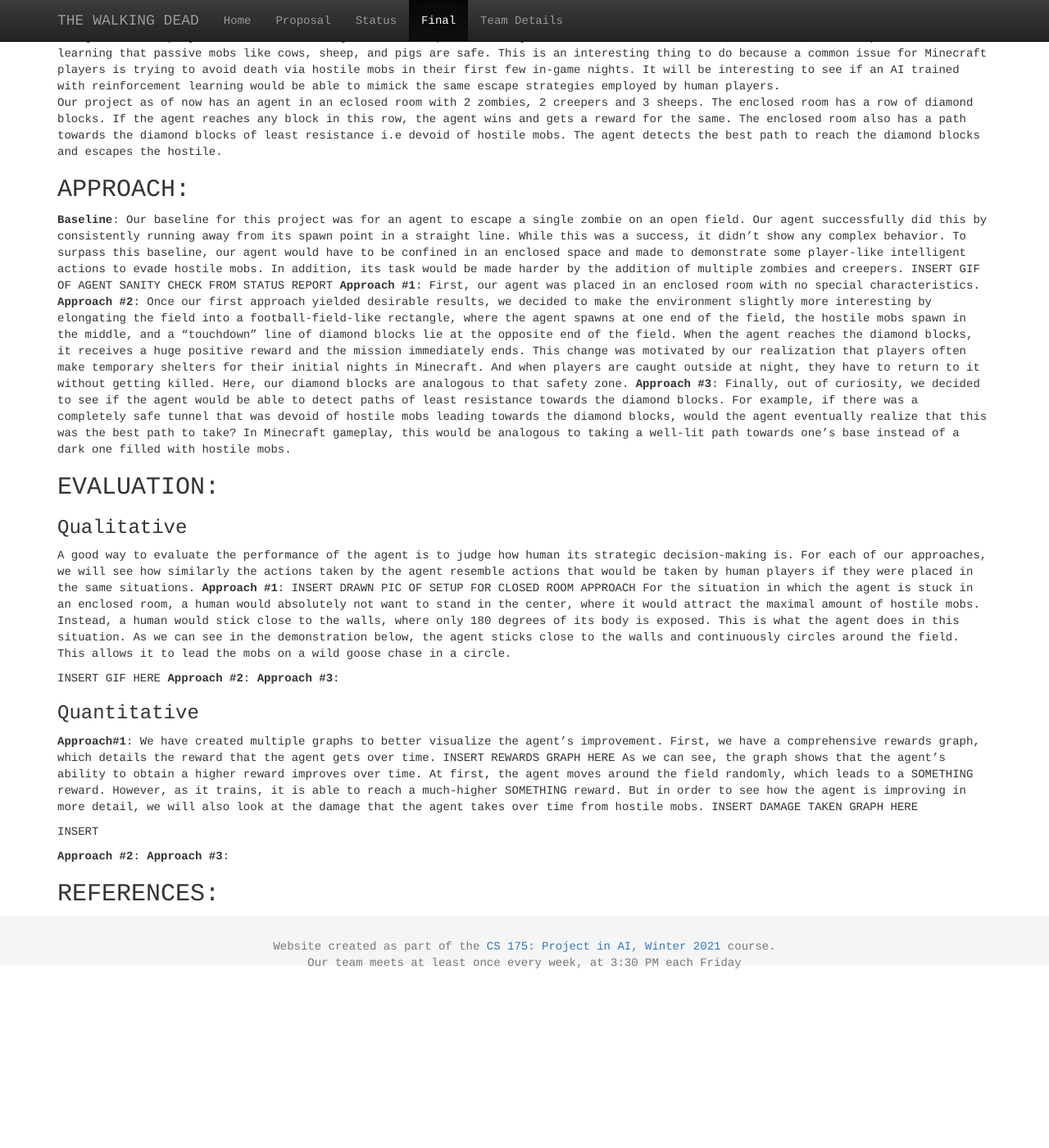
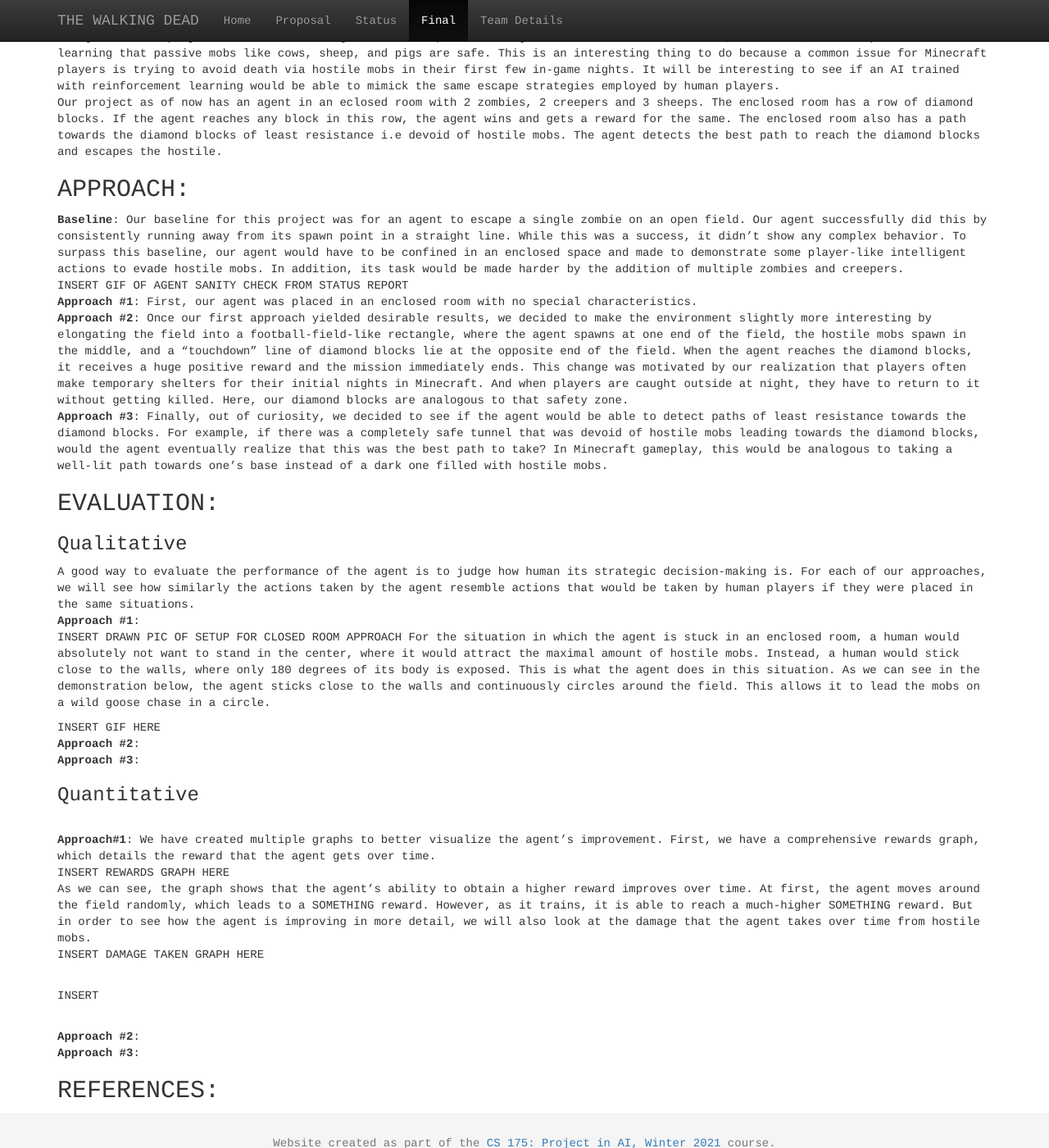
Before and after one commit to rayoh123/Moobloom, a Jekyll site: the page built from docs/final.md, in a window 1280 px wide and 1400 px high, scrolled down 256 px. Shown: the whole window at 82% size. Built offline with Jekyll 4.4.1, drawn with Linux system fonts in a browser that asks for light colours; before the commit the page ends 1460 px from its top, so only the background shows below that.

Commit message:
Improved placing

```diff
--- a/docs/final.md
+++ b/docs/final.md
@@ -15,15 +15,15 @@ by consistently running away from its spawn point in a straight line. While this
 To surpass this baseline, our agent would have to be confined in an enclosed space and made to demonstrate some player-like
 intelligent actions to evade hostile mobs. In addition, its task would be made harder by the addition of multiple zombies and
 creepers.
-INSERT GIF OF AGENT SANITY CHECK FROM STATUS REPORT
-__Approach&nbsp;#1__: First, our agent was placed in an enclosed room with no special characteristics.
-__Approach&nbsp;#2__: Once our first approach yielded desirable results, we decided to make the environment slightly more interesting
+<br>INSERT GIF OF AGENT SANITY CHECK FROM STATUS REPORT
+<br>__Approach&nbsp;#1__: First, our agent was placed in an enclosed room with no special characteristics.
+<br>__Approach&nbsp;#2__: Once our first approach yielded desirable results, we decided to make the environment slightly more interesting
 by elongating the field into a football-field-like rectangle, where the agent spawns at one end of the field, the hostile mobs spawn
 in the middle, and a "touchdown" line of diamond blocks lie at the opposite end of the field. When the agent reaches the diamond blocks,
 it receives a huge positive reward and the mission immediately ends. This change was motivated by our realization that players often
 make temporary shelters for their initial nights in Minecraft. And when players are caught outside at night, they have to return to it
 without getting killed. Here, our diamond blocks are analogous to that safety zone.
-__Approach&nbsp;#3__: Finally, out of curiosity, we decided to see if the agent would be able to detect paths of least resistance
+<br>__Approach&nbsp;#3__: Finally, out of curiosity, we decided to see if the agent would be able to detect paths of least resistance
 towards the diamond blocks. For example, if there was a completely safe tunnel that was devoid of hostile mobs leading towards the diamond
 blocks, would the agent eventually realize that this was the best path to take? In Minecraft gameplay, this would be analogous to taking
 a well-lit path towards one's base instead of a dark one filled with hostile mobs.
@@ -34,31 +34,31 @@ a well-lit path towards one's base instead of a dark one filled with hostile mob
 A good way to evaluate the performance of the agent is to judge how human its strategic decision-making is. For each of our approaches, we
 will see how similarly the actions taken by the agent resemble actions that would be taken by human players if they were placed in the
 same situations.
-__Approach&nbsp;#1__:
-INSERT DRAWN PIC OF SETUP FOR CLOSED ROOM APPROACH
+<br>__Approach&nbsp;#1__:
+<br>INSERT DRAWN PIC OF SETUP FOR CLOSED ROOM APPROACH
 For the situation in which the agent is stuck in an enclosed room, a human would absolutely not want to stand in the center, where it would
 attract the maximal amount of hostile mobs. Instead, a human would stick close to the walls, where only 180 degrees of its body is exposed.
 This is what the agent does in this situation. As we can see in the demonstration below, the agent sticks close to the walls and
 continuously circles around the field. This allows it to lead the mobs on a wild goose chase in a circle.
 
 INSERT GIF HERE
-__Approach&nbsp;#2__:
-__Approach&nbsp;#3__:
+<br>__Approach&nbsp;#2__:
+<br>__Approach&nbsp;#3__:
 ### Quantitative
-__Approach#1__:
+<br>__Approach#1__:
 We have created multiple graphs to better visualize the agent's improvement. First, we have a
 comprehensive rewards graph, which details the reward that the agent gets over time.
-INSERT REWARDS GRAPH HERE
-As we can see, the graph shows that the agent's ability to obtain a higher reward improves over time. At first, the agent
+<br>INSERT REWARDS GRAPH HERE
+<br>As we can see, the graph shows that the agent's ability to obtain a higher reward improves over time. At first, the agent
 moves around the field randomly, which leads to a SOMETHING reward. However, as it trains, it is able to reach a much-higher
 SOMETHING reward. But in order to see how the agent is improving in more detail, we will also look at the damage that the agent takes over time from
 hostile mobs.
-INSERT DAMAGE TAKEN GRAPH HERE
+<br>INSERT DAMAGE TAKEN GRAPH HERE
 
-INSERT
+<br>INSERT
 
-__Approach&nbsp;#2__:
-__Approach&nbsp;#3__:
+<br>__Approach&nbsp;#2__:
+<br>__Approach&nbsp;#3__:
 
 
 ## REFERENCES:
```
